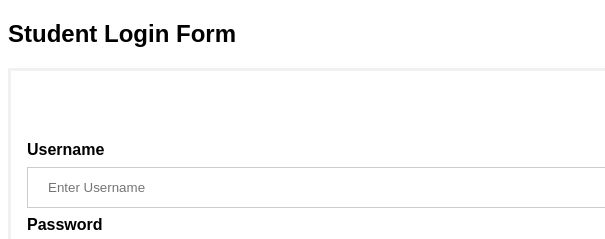
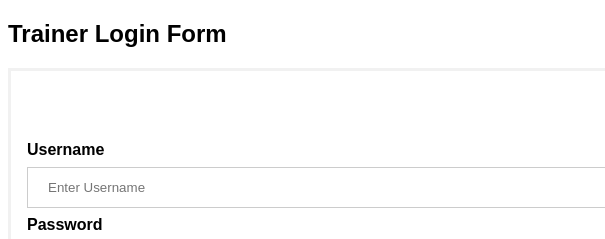
Before and after one commit to BurgerAndPizza/login-2432, a plain HTML site: page index.html in a window 1280 px wide. Shown: the top 239 px of the page, 0-605 px from the left. Drawn offline with Linux system fonts and the light colour scheme.

Commit message:
trainer login

```diff
--- a/index.html
+++ b/index.html
@@ -68,7 +68,7 @@ span.psw {
 </head>
 <body>
 
-<h2>Student Login Form</h2>
+<h2>Trainer Login Form</h2>
 
 <form action="/action_page.php" method="post">
   <div class="imgcontainer">
```
